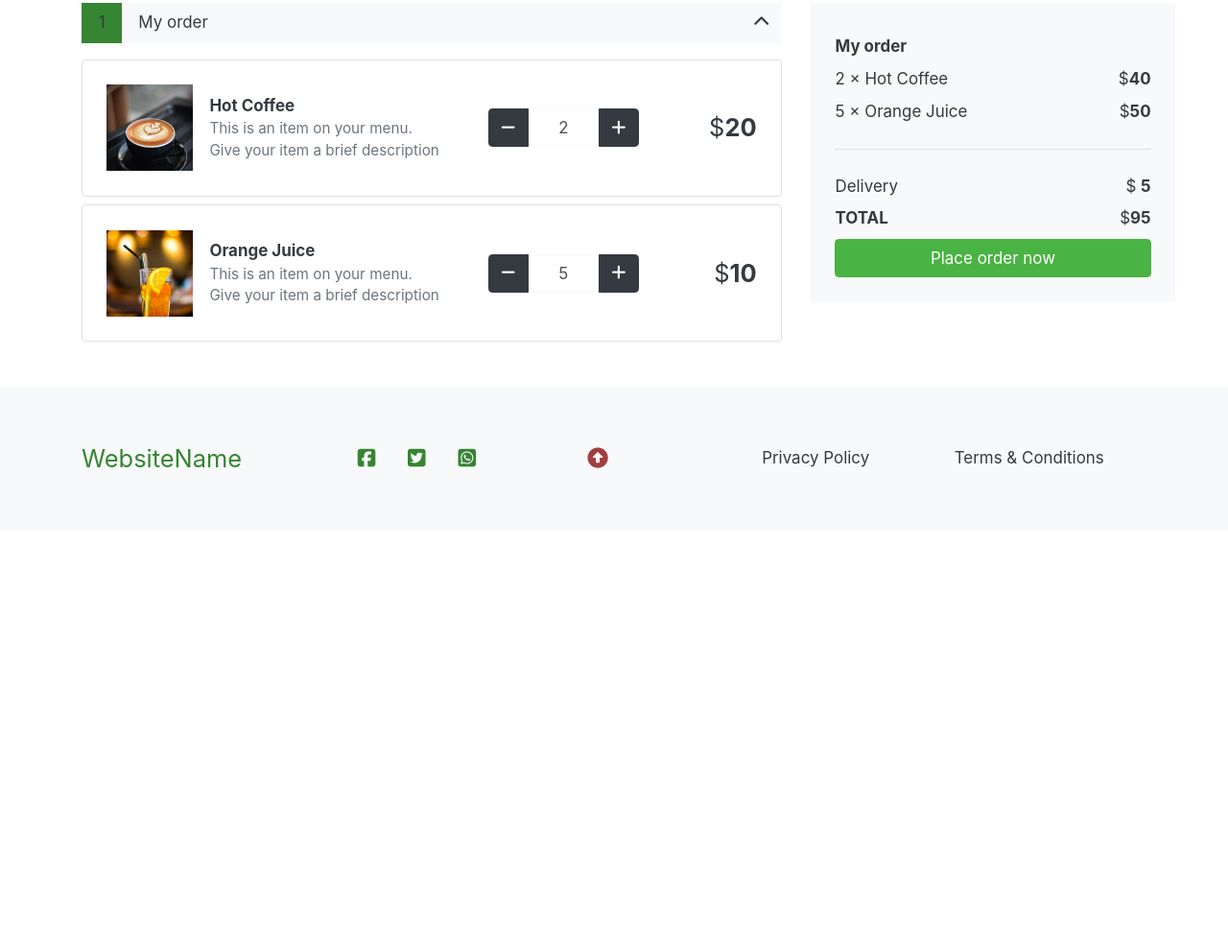
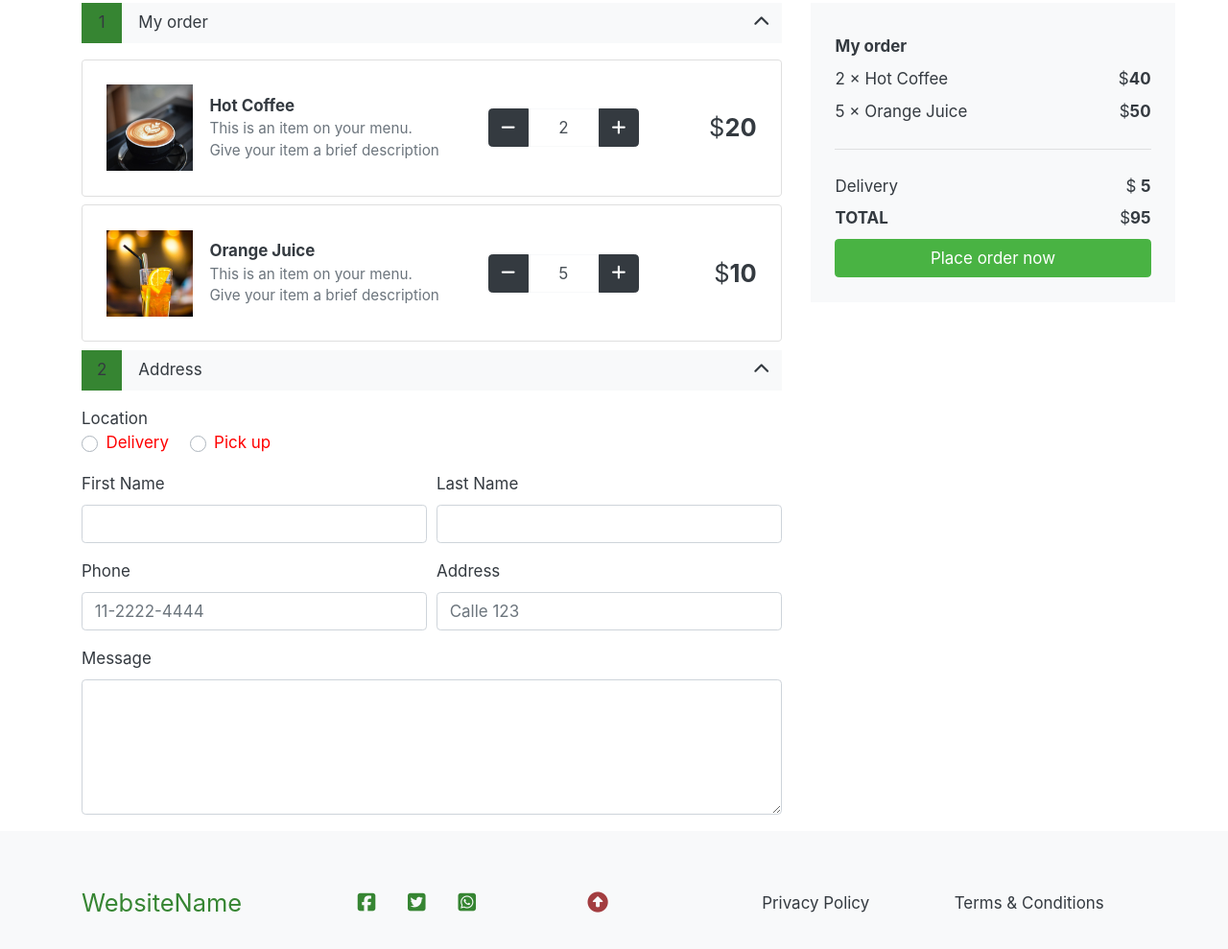
Before and after one commit to LGA-dev/coffee-shop-website, a website: page online-order.html in a window 1280 px wide. Shown: the part 373-1362 px from the top of the page at 96% size. Before the commit the page ends 926 px from the top, so only its background shows below. Drawn offline with Linux system fonts and the light colour scheme.

Commit message:
Add address section

```diff
--- a/online-order.html
+++ b/online-order.html
@@ -86,6 +86,8 @@
               <!-- Accordion -->
               <div class="accordion" id="onlineOrderAccordion">
 
+                <!-- My order section -->
+
                 <!-- Panel heading -->
                 <div class="panel-header bg-light border-0 d-flex align-items-center" id="headingMyOrder" data-toggle="collapse" data-target="#collapseMyOrder" aria-expanded="true" aria-controls="collapseMyOrder">
                   <!-- Panel number -->
@@ -105,11 +107,10 @@
                     <i class="fas fa-chevron-up"></i>
                   </div>
                 </div>
-
                 <!-- Content to collapse -->
                 <div id="collapseMyOrder" class="collapse show mt-3" aria-label="headingMyOrder" data-parent="#onlineOrderAccordion">
 
-                  <!-- Card body 1-->
+                  <!-- Card body (Order one)-->
                   <div class="card d-flex flex-row align-items-center p-4 mb-2">
                     <!-- Card image -->
                     <img class="mr-3 imagecover" src="/img/menu-hot-drink.jpg" width="90" height="90" alt="">
@@ -145,7 +146,7 @@
                     </div>
                   </div>
 
-                  <!-- Card body 2-->
+                  <!-- Card body (Order two)-->
                   <div class="card d-flex flex-row align-items-center p-4 mb-2">
                     <!-- Card image -->
                     <img class="mr-3 imagecover" src="/img/menu-cold-drink.jpg" width="90" height="90" alt="">
@@ -183,8 +184,73 @@
 
                 </div>
 
+                <!-- Address section -->
+                <!-- Panel heading -->
+                <div class="panel-header bg-light border-0 d-flex align-items-center" id="headingAddress" data-toggle="collapse" data-target="#collapseAddress" aria-expanded="true" aria-controls="collapseAddress">
+                  <!-- Panel number -->
+                  <div class="panel-header-item mr-3 bg-primary">
+                    <p class="m-0">
+                      2
+                    </p>
+                  </div>
+                  <!-- Panel title -->
+                  <div class="panel-header-title">
+                    <a class="m-0 mr-3">
+                      Address
+                    </a>
+                  </div>
+                  <!-- Panel icon -->
+                  <div class="panel-header-item ml-auto">
+                    <i class="fas fa-chevron-up"></i>
+                  </div>
+                </div>
+                <!-- Content to collapse -->
+                <div id="collapseAddress" class="collapse show mt-3" aria-label="headingAddress" data-parent="#onlineOrderAccordion">
+                  <!-- Form radio -->
+                  <div class="form-group">
+                    <div class="form-label">
+                      Location
+                    </div>
+                    <div class="custom-control custom-radio custom-control-inline">
+                      <input type="radio" id="customRadioDelivery" name="customRadioShippingType" class="custom-control-input">
+                      <label class="custom-control-label" for="customRadioDelivery">Delivery</label>
+                    </div>
+                    <div class="custom-control custom-radio custom-control-inline">
+                      <input type="radio" id="customRadioPickUp" name="customRadioShippingType" class="custom-control-input">
+                      <label class="custom-control-label" for="customRadioPickUp">Pick up</label>
+                    </div>
+                  </div>
+                  <!-- Form section -->
+                  <form id="shipping-form" class="w-100">
+                    <div class="form-row">
+                      <div class="form-group col-md-6">
+                        <label for="name">First Name</label>
+                        <input type="text" class="form-control" id="name">
+                      </div>
+                      <div class="form-group col-md-6">
+                        <label for="surname">Last Name</label>
+                        <input type="text" class="form-control" id="surname">
+                      </div>
+                    </div>
+                    <div class="form-row">
+                      <div class="form-group col-md-6">
+                        <label for="phone">Phone</label>
+                        <input type="text" class="form-control" id="phone" placeholder="11-2222-4444">
+                      </div>
+                      <div class="form-group col-md-6">
+                        <label for="address">Address</label>
+                        <input type="text" class="form-control" id="address" placeholder="Calle 123">
+                      </div>
+                    </div>
+                    <div class="form-row">
+                      <div class="form-group col-12">
+                        <label for="message">Message</label>
+                        <textarea id="message" class="form-control" cols="30" rows="5"></textarea>
+                      </div>
+                    </div>
+                  </form>
+                </div>
               </div>
-
             </div>
           </div>
           <!-- Sidebar section -->
--- a/sass/_custom.scss
+++ b/sass/_custom.scss
@@ -81,3 +81,10 @@ a.text-secondary:focus {
   background-color: #d6f5dd !important;
   border-color: #d6f5dd !important;
 }
+
+// Custom radio
+.custom-radio,
+.custom-control-label {
+  color: red;
+  cursor: pointer;
+}
```
Also changed, not shown: css/main.css.
